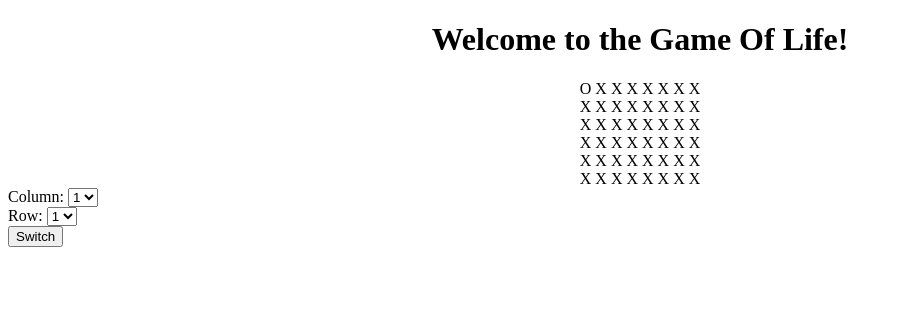
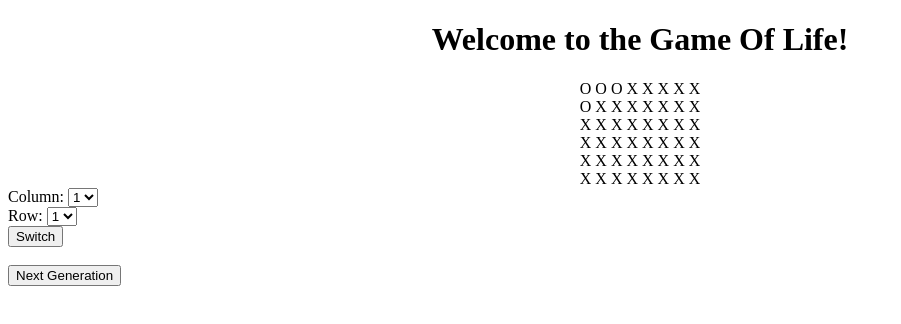
Before and after one commit to swing559/game-of-life, an Angular app: page / in a window 1280 px wide. Shown: the top 324 px of the page, without its empty margins (0-901 px from the left). Built offline with nearby package versions, Linux system fonts and the light colour scheme.

Commit message:
Added in the ability to determine how many neighbors are next to each cell

```diff
--- a/src/app/app.component.html
+++ b/src/app/app.component.html
@@ -6,3 +6,5 @@
 </div>
 
 <app-edit-table></app-edit-table>
+<br>
+<app-next-generation></app-next-generation>
--- a/src/app/app.module.ts
+++ b/src/app/app.module.ts
@@ -5,12 +5,14 @@ import {FormsModule } from '@angular/forms';
 import { AppComponent } from './app.component';
 import { ShowTableComponent } from './show-table/show-table.component';
 import { EditTableComponent } from './edit-table/edit-table.component';
+import { NextGenerationComponent } from './next-generation/next-generation.component';
 
 @NgModule({
   declarations: [
     AppComponent,
     ShowTableComponent,
-    EditTableComponent
+    EditTableComponent,
+    NextGenerationComponent
   ],
   imports: [
     BrowserModule,
--- a/src/app/life-table.ts
+++ b/src/app/life-table.ts
@@ -1 +1 @@
-export const LIFE: Boolean[][] = [[true, false, false, false, false, false, false, false],[false, false, false, false, false, false, false, false],[false, false, false, false, false, false, false, false],[false, false, false, false, false, false, false, false],[false, false, false, false, false, false, false, false],[false, false, false, false, false, false, false, false]];
+export const LIFE: Boolean[][] = [[true, true, true, false, false, false, false, false],[true, false, false, false, false, false, false, false],[false, false, false, false, false, false, false, false],[false, false, false, false, false, false, false, false],[false, false, false, false, false, false, false, false],[false, false, false, false, false, false, false, false]];
--- /dev/null
+++ b/src/app/next-generation/next-generation.component.html
@@ -0,0 +1 @@
+<input type=submit value="Next Generation" (click)="nextGeneration()">
--- /dev/null
+++ b/src/app/next-generation/next-generation.component.ts
@@ -0,0 +1,41 @@
+import { Component, OnInit } from '@angular/core';
+import { LIFE } from '../life-table';
+
+@Component({
+  selector: 'app-next-generation',
+  templateUrl: './next-generation.component.html',
+  styleUrls: ['./next-generation.component.css']
+})
+export class NextGenerationComponent implements OnInit {
+
+  lives = LIFE;
+
+  nextGeneration(){
+	  const alive: number[8][6] = [[0,0,0,0,0,0,0,0],[0,0,0,0,0,0,0,0],[0,0,0,0,0,0,0,0],[0,0,0,0,0,0,0,0],[0,0,0,0,0,0,0,0],[0,0,0,0,0,0,0,0]];
+	  console.log(alive);
+	  console.log(LIFE);
+
+	   for (let lifeRow in LIFE){
+		   for(let life in LIFE[lifeRow]){
+			   if(LIFE[lifeRow][life]){
+				   for(var i = Math.max(0, lifeRow-1); i<=+lifeRow+1; i++){
+						for(var j = Math.max(0, life-1); j<=+life+1; j++){
+							if( i != +lifeRow || j != +life){
+								alive[i][j]++;
+
+							}
+						}
+					}
+			   }
+		   }
+	   }
+
+	   console.log(alive);
+  }
+
+  constructor() { }
+
+  ngOnInit() {
+  }
+
+}
```
Also changed, not shown: src/app/next-generation/next-generation.component.css (added), 1 other file (tests, documents, lock files or other folders).
